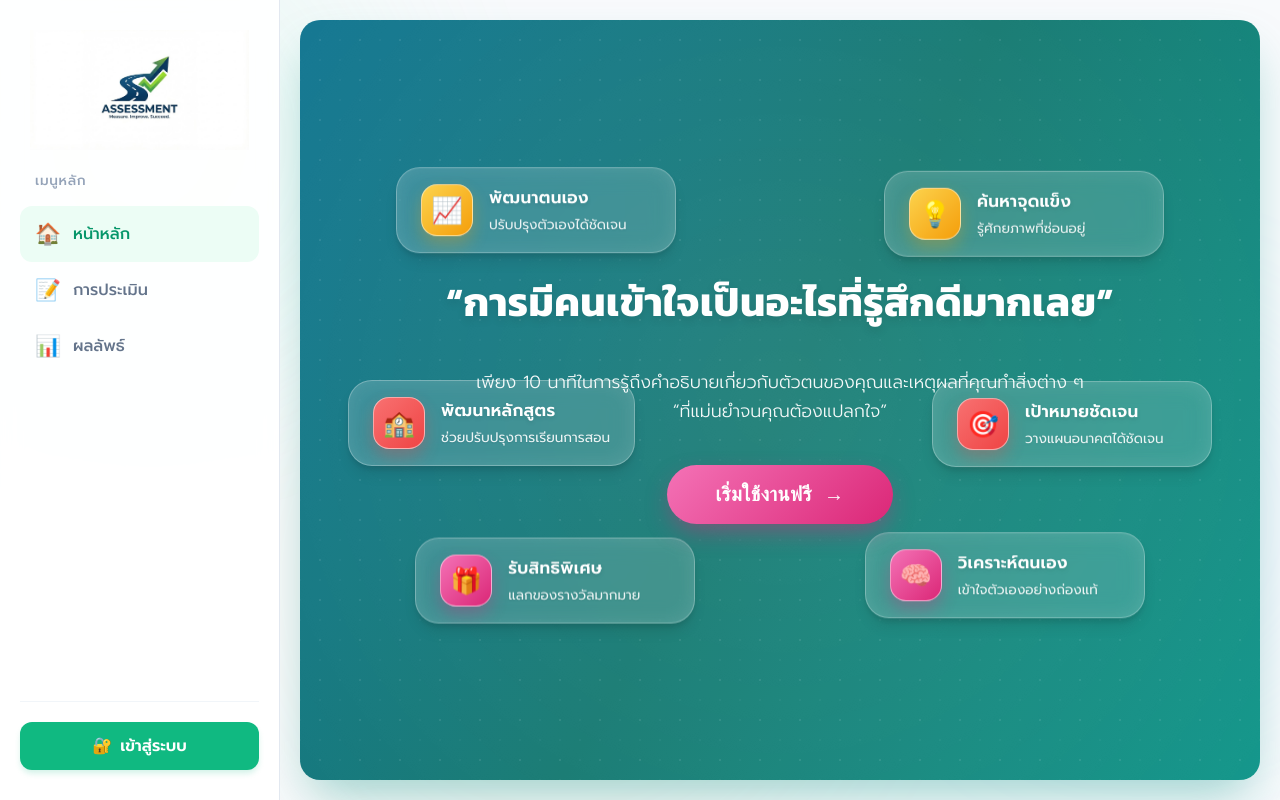
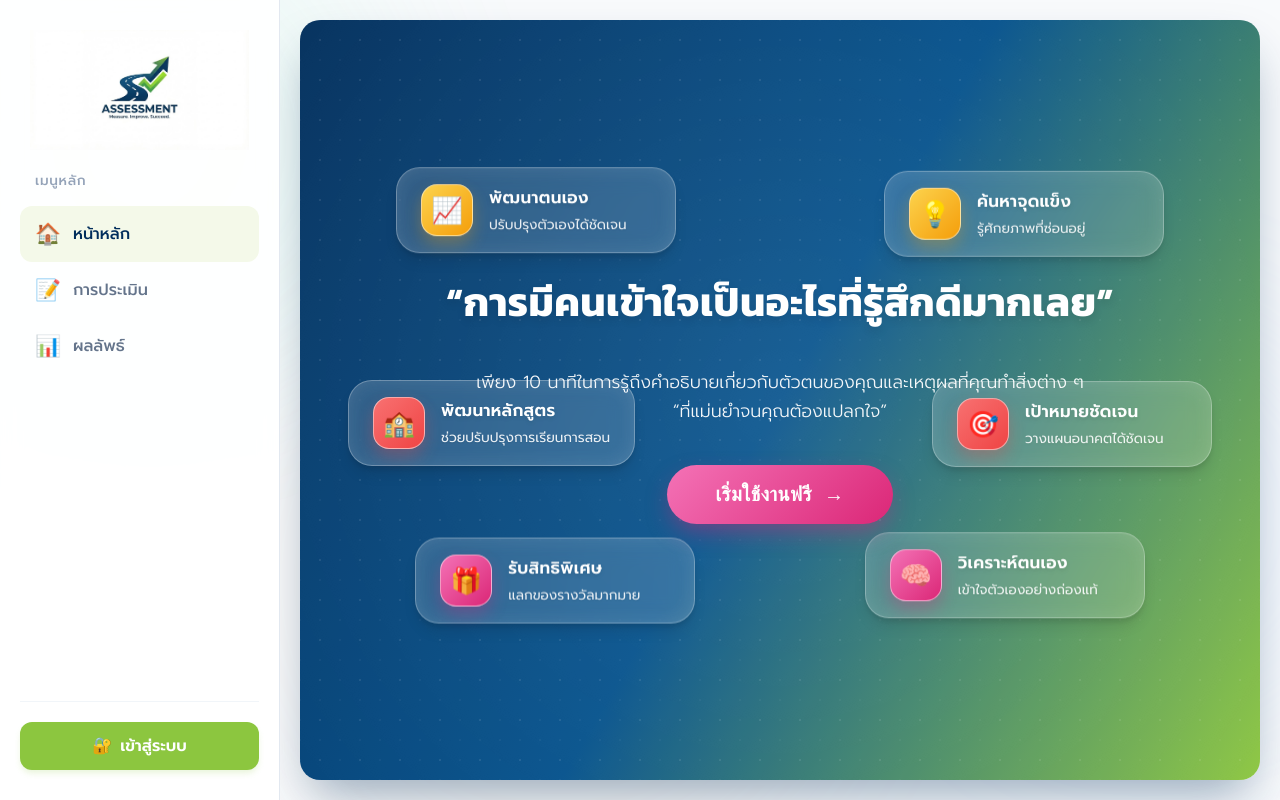
Before and after one commit to Non2412/Assessment_fontend, a Next.js app: page / in a window 1280 px wide. Built offline with nearby package versions, Linux system fonts and the light colour scheme.

Commit message:
update global styles and landing page theme

```diff
--- a/src/app/globals.css
+++ b/src/app/globals.css
@@ -134,8 +134,8 @@ body {
   font-family: var(--font-kanit), sans-serif;
   font-size: 1.5em;
   font-weight: 700;
-  color: #059669;
-  /* Emerald-600 */
+  color: #8CC63F;
+  /* Logo Green */
 }
 
 .sidebar-nav {
@@ -174,10 +174,10 @@ body {
 }
 
 .nav-item.active {
-  background: #ecfdf5;
-  /* Emerald-50 */
-  color: #059669;
-  /* Emerald-600 */
+  background: #F4F9E9;
+  /* Brand Light Green */
+  color: #002D5B;
+  /* Brand Dark Blue */
 }
 
 .nav-icon {
@@ -209,7 +209,7 @@ body {
   align-items: center;
   justify-content: center;
   gap: 8px;
-  background: #10b981;
+  background: #8CC63F;
   color: white;
   text-align: center;
   padding: 12px;
@@ -217,13 +217,13 @@ body {
   text-decoration: none;
   font-weight: 600;
   transition: all 0.2s;
-  box-shadow: 0 4px 6px -1px rgba(16, 185, 129, 0.2);
+  box-shadow: 0 4px 6px -1px rgba(140, 198, 63, 0.2);
 }
 
 .login-btn-sidebar:hover {
-  background: #059669;
+  background: #73A630;
   transform: translateY(-2px);
-  box-shadow: 0 10px 15px -3px rgba(16, 185, 129, 0.3);
+  box-shadow: 0 10px 15px -3px rgba(140, 198, 63, 0.3);
 }
 
 .logout-btn {
@@ -329,13 +329,13 @@ body {
 }
 
 .status-dot.green {
-  background: #10b981;
-  box-shadow: 0 0 0 2px #d1fae5;
+  background: #8CC63F;
+  box-shadow: 0 0 0 2px #F4F9E9;
 }
 
 .status-dot.light-green {
-  background: #d1fae5;
-  color: #10b981;
+  background: #F4F9E9;
+  color: #8CC63F;
   width: 16px;
   height: 16px;
   border-radius: 50%;
@@ -360,7 +360,7 @@ body {
 /* Hero Banner with Pattern */
 .hero-banner {
   /* Richer, deeper gradient */
-  background: linear-gradient(120deg, #0e7490 0%, #0f766e 50%, #0d9488 100%);
+  background: linear-gradient(120deg, #002D5B 0%, #004E8A 50%, #8CC63F 100%);
   border-radius: 20px;
   padding: 100px 40px;
   min-height: calc(100vh - 40px);
@@ -372,7 +372,7 @@ body {
   color: white;
   position: relative;
   overflow: hidden;
-  box-shadow: 0 25px 50px -12px rgba(13, 148, 136, 0.4);
+  box-shadow: 0 25px 50px -12px rgba(0, 45, 91, 0.4);
 }
 
 .hero-banner::before {
```
